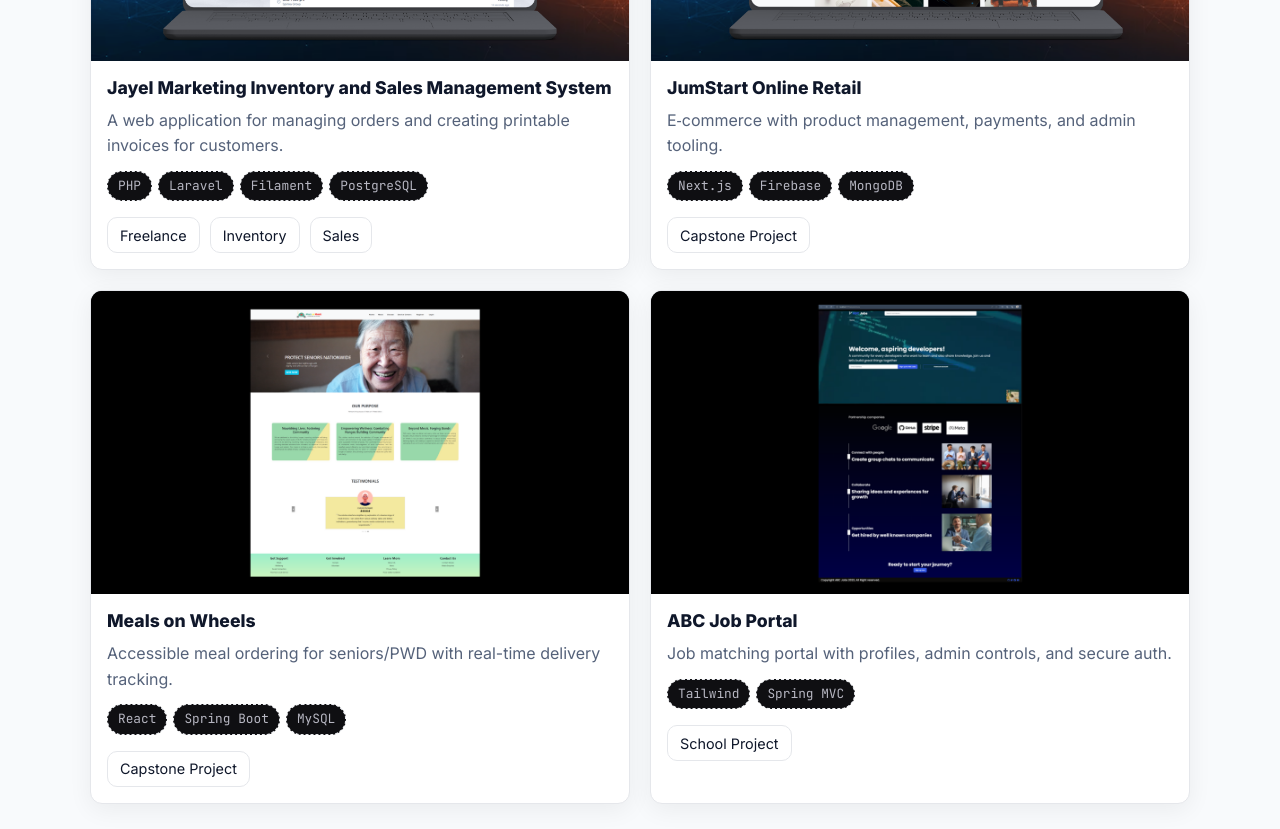
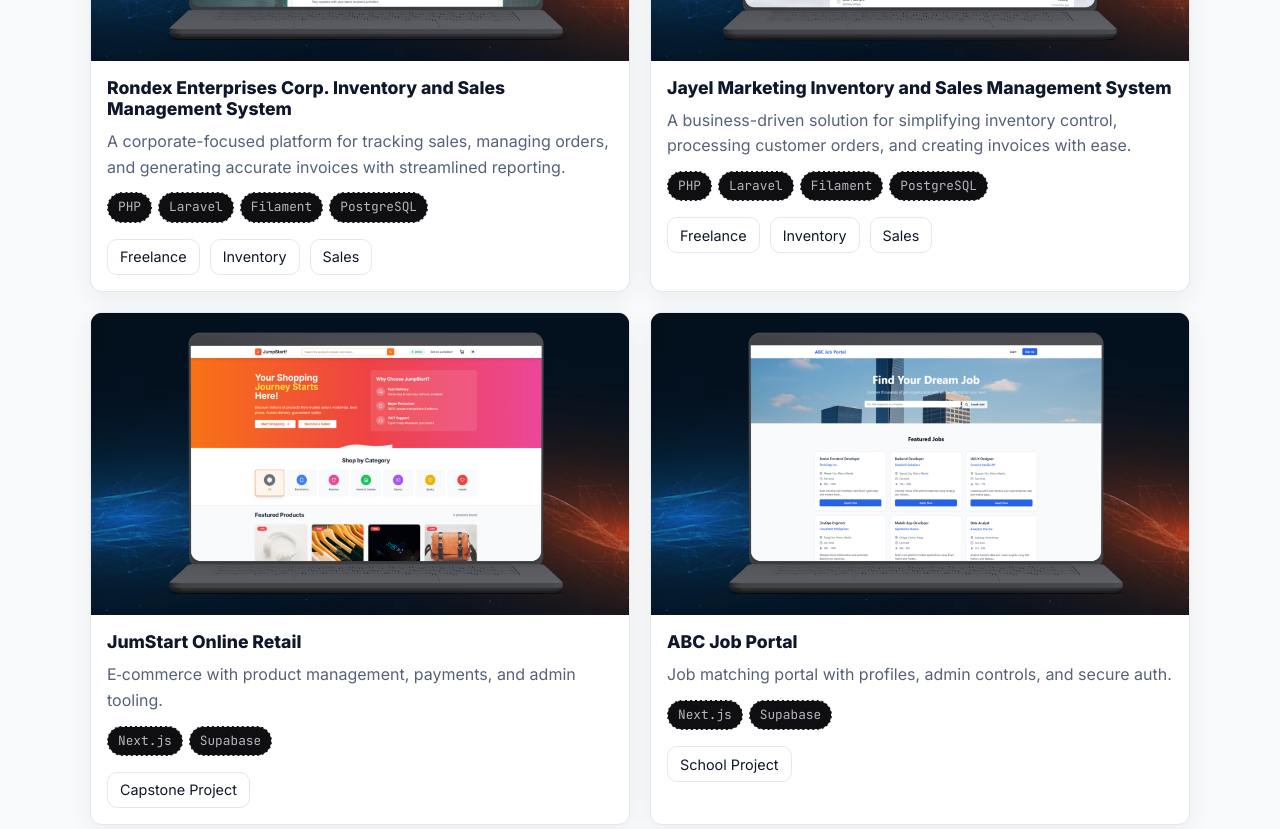
Before and after one commit to MrEmji28/mg.dev-2.0, a plain HTML site: page index.html in a window 1280 px wide. Shown: the part 2700-3529 px from the top of the page. Drawn offline with nearby package versions, Linux system fonts and the light colour scheme; animation ran at ten frames a second.

Commit message:
Added a new project

```diff
--- a/index.html
+++ b/index.html
@@ -293,12 +293,32 @@
                 </div>
 
                 <div class="card-grid">
+
                     <article class="card">
-                        <img class="card-media" src="images/works/jayel_inventory/1.png" alt="Meals on Wheels preview" />
+                        <img class="card-media" src="images/works/rondex_inventory/rondex_home.png"
+                            alt="Meals on Wheels preview" />
+                        <div class="card-body">
+                            <h3 class="card-title">Rondex Enterprises Corp. Inventory and Sales Management System</h3>
+                            <p class="card-text">A corporate-focused platform for tracking sales, managing orders, and generating accurate invoices with streamlined reporting.</p>
+                            <ul class="tags">
+                                <li>PHP</li>
+                                <li>Laravel</li>
+                                <li>Filament</li>
+                                <li>PostgreSQL</li>
+                            </ul>
+                            <div class="card-actions">
+                                <a class="btn small">Freelance</a>
+                                <a class="btn small ghost">Inventory</a>
+                                <a class="btn small ghost">Sales</a>
+                            </div>
+                        </div>
+                    </article>
+                    <article class="card">
+                        <img class="card-media" src="images/works/jayel_inventory/1.png"
+                            alt="Meals on Wheels preview" />
                         <div class="card-body">
                             <h3 class="card-title">Jayel Marketing Inventory and Sales Management System</h3>
-                            <p class="card-text">A web application for managing orders and creating printable invoices
-                                for customers.</p>
+                            <p class="card-text">A business-driven solution for simplifying inventory control, processing customer orders, and creating invoices with ease.</p>
                             <ul class="tags">
                                 <li>PHP</li>
                                 <li>Laravel</li>
@@ -314,17 +334,32 @@
                     </article>
 
                     <article class="card">
-                        <img class="card-media" src="images/works/jumpstart/Home.png" alt="JumStart Online Retail preview" />
+                        <img class="card-media" src="images/works/jumpstart/Home.png"
+                            alt="JumStart Online Retail preview" />
                         <div class="card-body">
                             <h3 class="card-title">JumStart Online Retail</h3>
                             <p class="card-text">E‑commerce with product management, payments, and admin tooling.</p>
                             <ul class="tags">
                                 <li>Next.js</li>
-                                <li>Firebase</li>
-                                <li>MongoDB</li>
+                                <li>Supabase</li>
                             </ul>
                             <div class="card-actions">
                                 <a class="btn small" href="#">Capstone Project</a>
+                            </div>
+                        </div>
+                    </article>
+
+                    <article class="card">
+                        <img class="card-media" src="images/works/abc_jobs/abcjobs_home.png" alt="Jobs Hub preview" />
+                        <div class="card-body">
+                            <h3 class="card-title">ABC Job Portal</h3>
+                            <p class="card-text">Job matching portal with profiles, admin controls, and secure auth.</p>
+                            <ul class="tags">
+                                <li>Next.js</li>
+                                <li>Supabase</li>
+                            </ul>
+                            <div class="card-actions">
+                                <a class="btn small" href="#">School Project</a>
                             </div>
                         </div>
                     </article>
@@ -342,22 +377,6 @@
                             </ul>
                             <div class="card-actions">
                                 <a class="btn small">Capstone Project</a>
-                            </div>
-                        </div>
-                    </article>
-
-                    <article class="card">
-                        <img class="card-media" src="images/works/abcjobs.png" alt="Jobs Hub preview" />
-                        <div class="card-body">
-                            <h3 class="card-title">ABC Job Portal</h3>
-                            <p class="card-text">Job matching portal with profiles, admin controls, and secure auth.</p>
-                            <ul class="tags">
-                                <li>Tailwind</li>
-                                <li>Spring MVC</li>
-                            </ul>
-                            <div class="card-actions">
-                                <a class="btn small" href="#">School Project</a>
-
                             </div>
                         </div>
                     </article>
```
Also changed, not shown: images/works/abc_jobs/abcjobs_home.png (added), images/works/rondex_inventory/rondex_home.png (added).
